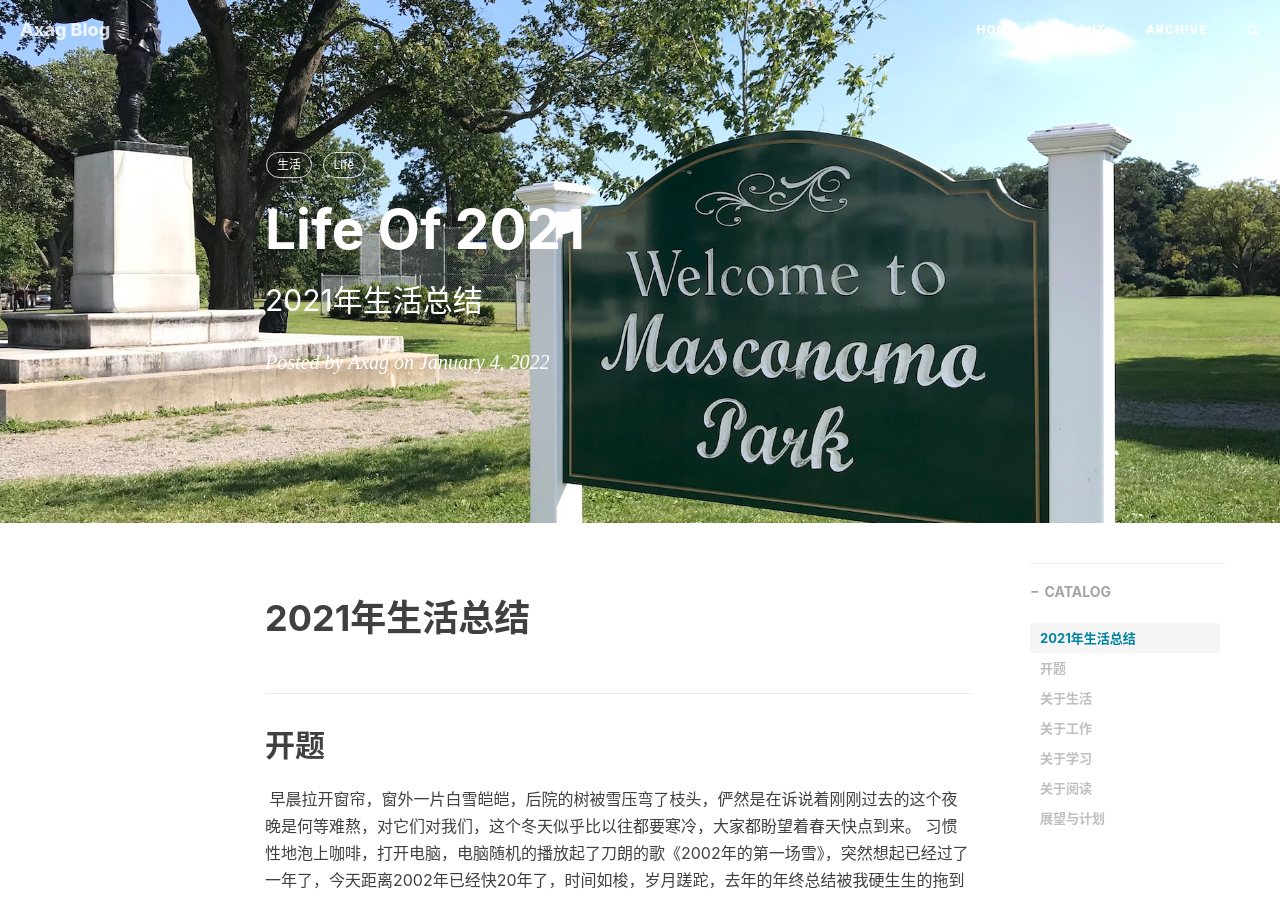
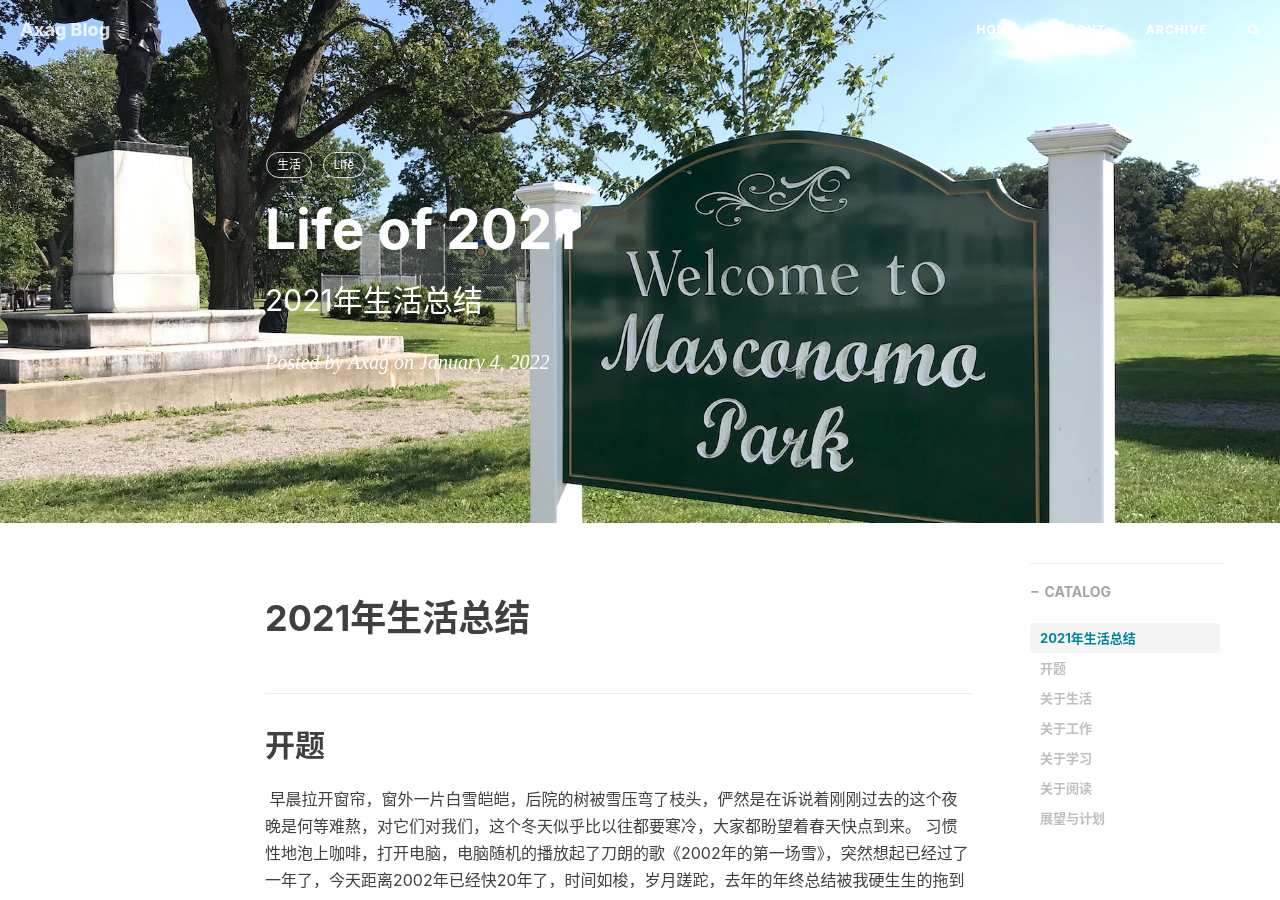
Before and after one commit to ssuperdreamer/ssuperdreamer.github.io, a Jekyll site: the page built from _posts/2022-01-04-Life-of-2021.md, in a window 1280 px wide and 900 px high. Built offline with Jekyll 4.4.1, drawn with Linux system fonts in a browser that asks for light colours; nearby versions of some CDN libraries; comment, search, counter and statistics services are not loaded.

Commit message:
2021年终总结

```diff
--- a/_posts/2022-01-04-Life-of-2021.md
+++ b/_posts/2022-01-04-Life-of-2021.md
@@ -1,6 +1,6 @@
 ---
 layout: post
-title: "Life Of 2021"
+title: "Life of 2021"
 subtitle: "2021年生活总结		"
 date: 2022-01-04 15:05:10
 author: "Axag"
```
